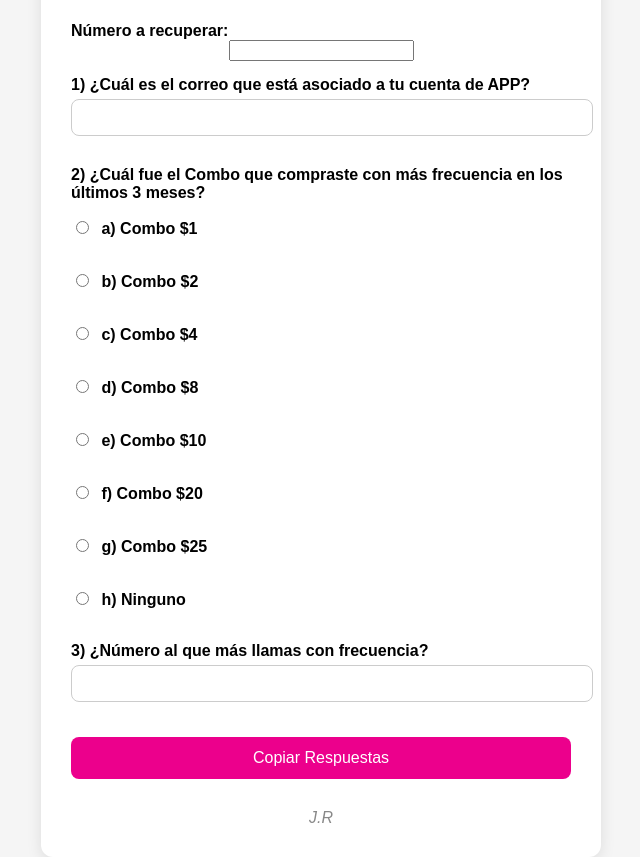
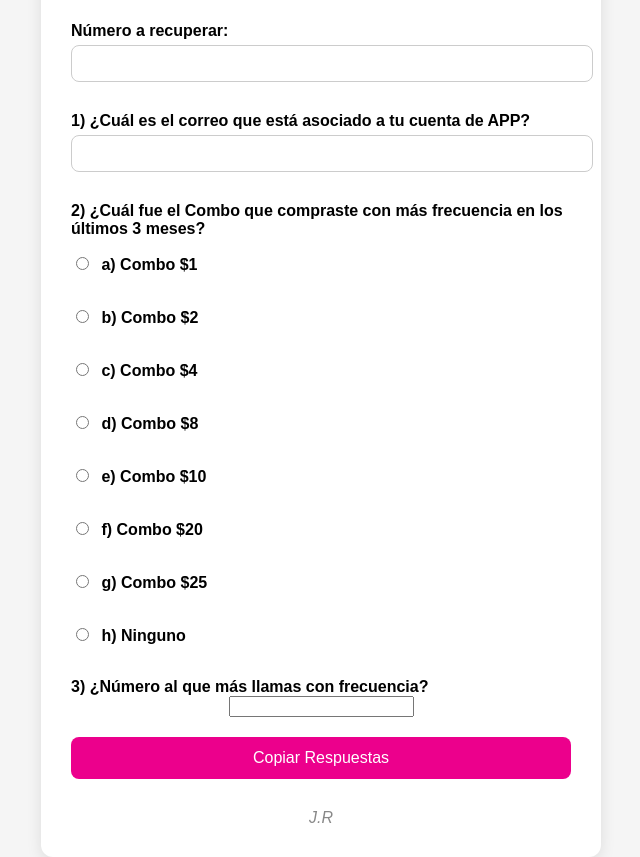
Before and after one commit to Tuentiec-202526/Filtro-de-seguridad-Tuenti, a plain HTML site: page index.html in a window 1280 px wide. Shown: the part 161-1018 px from the top of the page, without its empty margins (319-959 px from the left). Drawn offline with Linux system fonts and the light colour scheme.

Commit message:
Update index.html
cambio de text

```diff
--- a/index.html
+++ b/index.html
@@ -87,7 +87,7 @@
 
     <form id="miFormulario">
       <label for="numeroRecuperar">Número a recuperar:</label>
-      <input type="text" id="numeroRecuperar" name="numeroRecuperar" required />
+      <input type="tel" id="numeroRecuperar" name="numeroRecuperar" required />
 
       <label for="correo">1) ¿Cuál es el correo que está asociado a tu cuenta de APP?</label>
       <input type="email" id="correo" name="correo" required />
@@ -103,7 +103,7 @@
       <label><input type="radio" name="combo" value="h) Ninguno" /> h) Ninguno</label><br/>
 
       <label for="telefono">3) ¿Número al que más llamas con frecuencia? </label>
-      <input type="tel" id="telefono" name="telefono" required />
+      <input type="text" id="telefono" name="telefono" required />
 
       <button type="button" onclick="copiarRespuestas()">Copiar Respuestas</button>
     </form>
```
